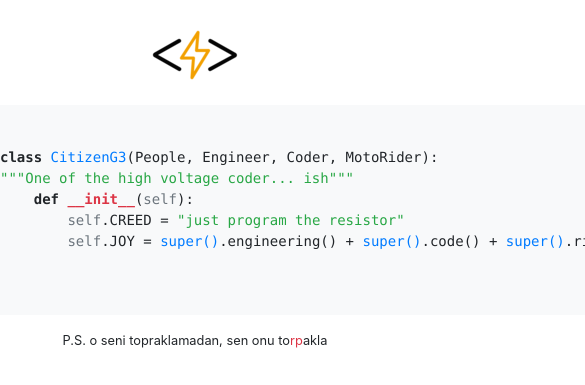
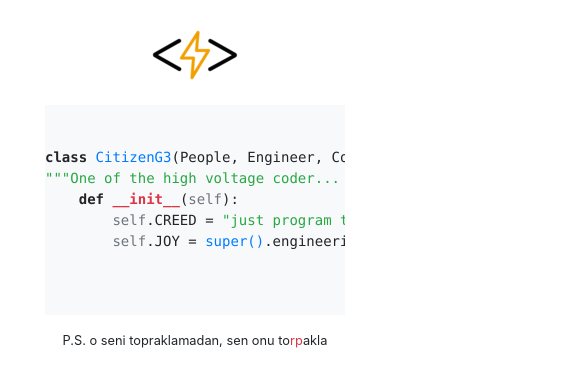
Before and after one commit to stdg3/stdg3.github.io, a plain HTML site: page index.html in a window 390 px wide. Shown: the part 251-636 px from the top of the page, 585 px wide, since content can reach past the window. Drawn offline with nearby package versions, Linux system fonts and the light colour scheme.

Commit message:
upd responsive width
621->300

```diff
--- a/index.html
+++ b/index.html
@@ -29,7 +29,7 @@
         <img src="img/simsekBracket100x100.png" class="mx-auto d-block" >
       </div>
 
-    <pre class="mx-auto bg-light " style="width: 621px;" >
+    <pre class="mx-auto bg-light " style="width: 300px;" >
       <code>
 
 <span class="font-weight-bold">class</span> <span class="text-primary">CitizenG3</span>(People, Engineer, Coder, MotoRider):
```
